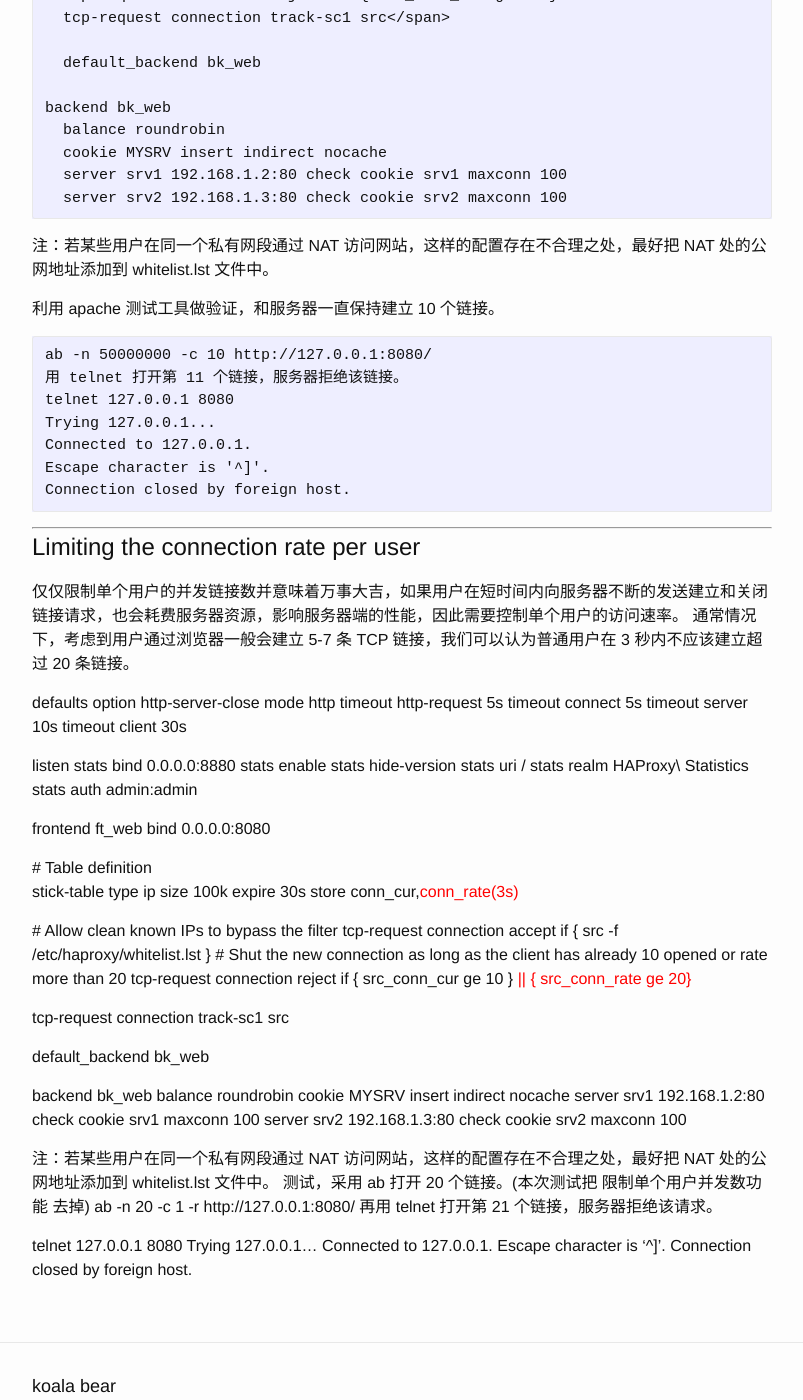
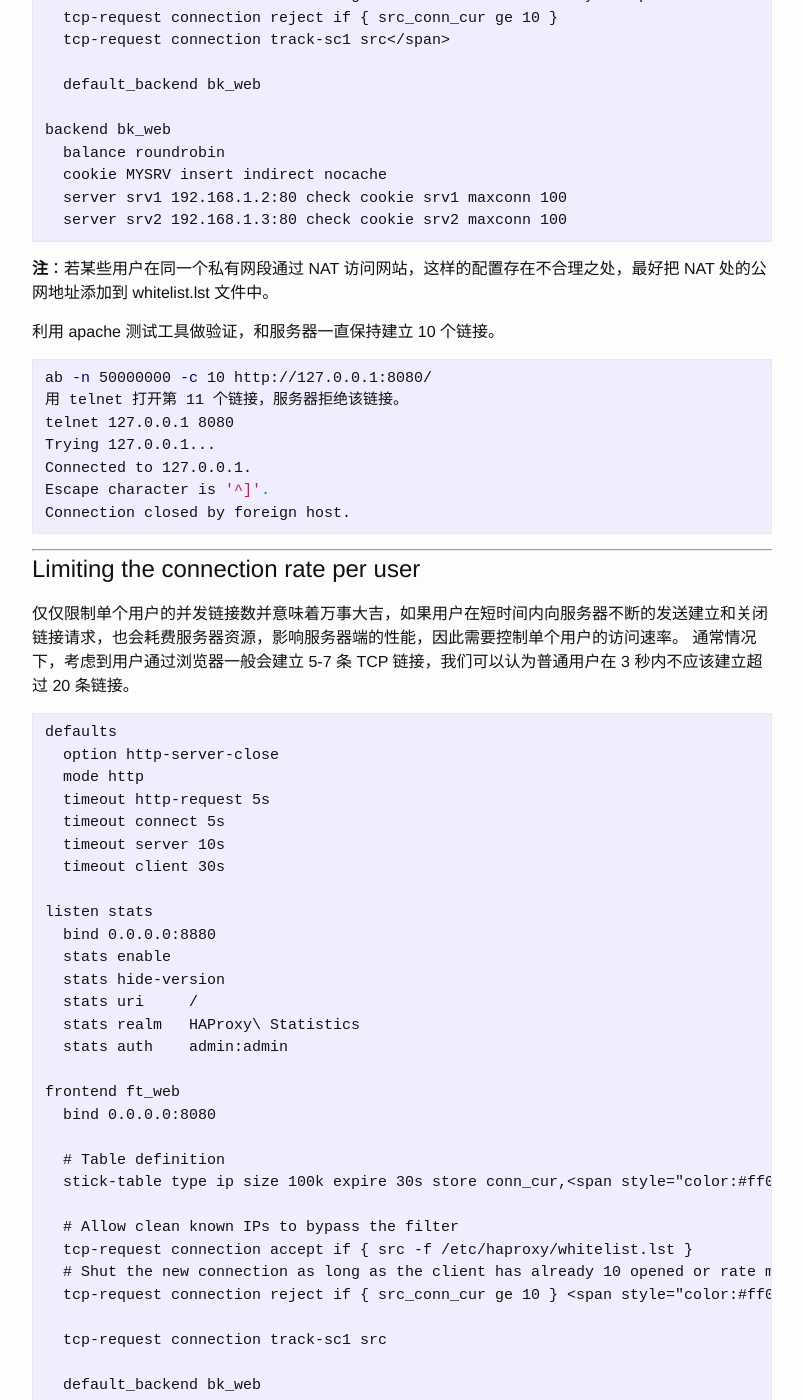
Before and after one commit to DeliangFan/deliangfan.github.io, a Jekyll site: the page built from _posts/2014-12-24-Haproxy与安全.markdown, in a window 1280 px wide and 1400 px high, scrolled down 2634 px. Shown: the whole window, without its empty margins (238-1041 px from the left). Built offline with Jekyll 4.4.1, drawn with Linux system fonts in a browser that asks for light colours; Markdown is read by kramdown in place of the engine named in the settings; some of the changed text lies outside the part shown.

Commit message:
Update file name

````diff
--- a/_posts/2014-12-24-Haproxy与安全.markdown
+++ b/_posts/2014-12-24-Haproxy与安全.markdown
@@ -32,13 +32,13 @@ https
 #TCP syn flood attacks
 
 通过向服务器发送大量的 TCP syn 分组，恶意用户实现了了 TCP syn flood 攻击，幸运的是，简单的配置内核网络参数即可防止这种攻击。
+
+```bash
 /etc/sysctl.conf
-
-```
-//Protection SYN flood
 net.ipv4.tcp_syncookies = 1
 net.ipv4.conf.all.rp_filter = 1
 net.ipv4.tcp_max_syn_backlog = 1024
+
 sysctl -p
 ```
 ----------
@@ -76,8 +76,7 @@ backend bk_web
 
 通过 telnet 登录验证结果
 
-
-```
+```bash
 telnet 127.0.0.1 8080
 Trying 127.0.0.1...
 Connected to 127.0.0.1.
@@ -131,11 +130,11 @@ backend bk_web
   server srv2 192.168.1.3:80 check cookie srv2 maxconn 100
 ```
 
-注：若某些用户在同一个私有网段通过 NAT 访问网站，这样的配置存在不合理之处，最好把 NAT 处的公网地址添加到 whitelist.lst 文件中。
+**注**：若某些用户在同一个私有网段通过 NAT 访问网站，这样的配置存在不合理之处，最好把 NAT 处的公网地址添加到 whitelist.lst 文件中。
 
 利用 apache 测试工具做验证，和服务器一直保持建立 10 个链接。
 
-```
+```bash
 ab -n 50000000 -c 10 http://127.0.0.1:8080/
 用 telnet 打开第 11 个链接，服务器拒绝该链接。
 telnet 127.0.0.1 8080
@@ -147,10 +146,12 @@ Connection closed by foreign host.
 ----------
 
 #Limiting the connection rate per user
-  仅仅限制单个用户的并发链接数并意味着万事大吉，如果用户在短时间内向服务器不断的发送建立和关闭链接请求，也会耗费服务器资源，影响服务器端的性能，因此需要控制单个用户的访问速率。
-  通常情况下，考虑到用户通过浏览器一般会建立 5-7 条 TCP 链接，我们可以认为普通用户在 3 秒内不应该建立超过 20 条链接。
 
-  defaults
+仅仅限制单个用户的并发链接数并意味着万事大吉，如果用户在短时间内向服务器不断的发送建立和关闭链接请求，也会耗费服务器资源，影响服务器端的性能，因此需要控制单个用户的访问速率。
+通常情况下，考虑到用户通过浏览器一般会建立 5-7 条 TCP 链接，我们可以认为普通用户在 3 秒内不应该建立超过 20 条链接。
+
+```
+defaults
   option http-server-close
   mode http
   timeout http-request 5s
@@ -186,14 +187,19 @@ backend bk_web
   cookie MYSRV insert indirect nocache
   server srv1 192.168.1.2:80 check cookie srv1 maxconn 100
   server srv2 192.168.1.3:80 check cookie srv2 maxconn 100
+```
 
-  注：若某些用户在同一个私有网段通过 NAT 访问网站，这样的配置存在不合理之处，最好把 NAT 处的公网地址添加到 whitelist.lst 文件中。
-测试，采用 ab 打开 20 个链接。(本次测试把 限制单个用户并发数功能 去掉)
-ab -n 20 -c 1 -r http://127.0.0.1:8080/
-再用 telnet 打开第 21 个链接，服务器拒绝该请求。
 
+测试步骤如下：
+
+1. 采用 ab 打开 20 个链接。(本次测试把 限制单个用户并发数功能 去掉)
+2. ab -n 20 -c 1 -r http://127.0.0.1:8080/
+3. 再用 telnet 打开第 21 个链接，服务器拒绝该请求。
+
+```bash
 telnet 127.0.0.1 8080
 Trying 127.0.0.1...
 Connected to 127.0.0.1.
 Escape character is '^]'.
 Connection closed by foreign host.
+```
--- a/_posts/2015-12-10-一次批量重启引发的网络故障.markdown
+++ b/_posts/2015-10-10-一次批量重启引发的Neutron网络故障.markdown
@@ -1,6 +1,6 @@
 ---
 layout: post
-title:  "一次批量重启引发的网络故障"
+title:  "一次批量重启引发的Neutron网络故障"
 categories: OpenStack
 ---
 ------------------
````
Also changed, not shown: _posts/2013-05-15-[行摄]青海湖.markdown (+4 -4 lines), 6 other files.
